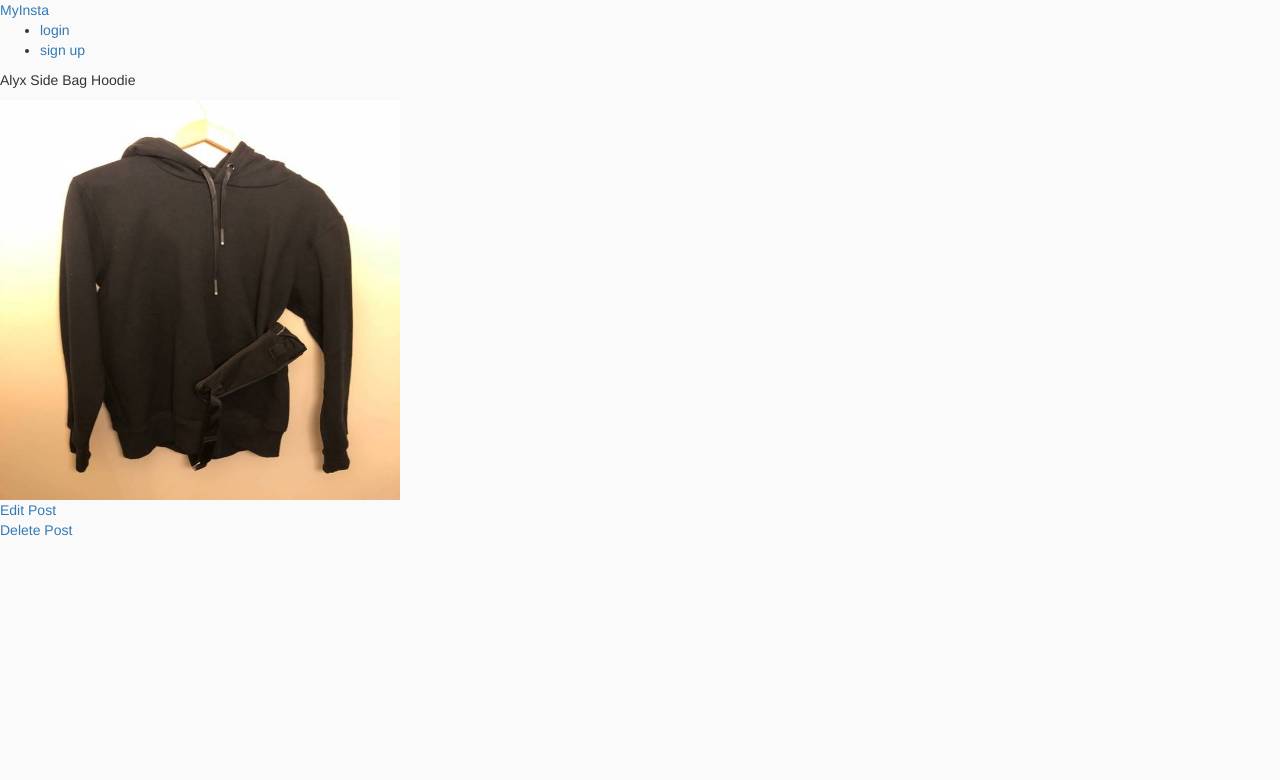
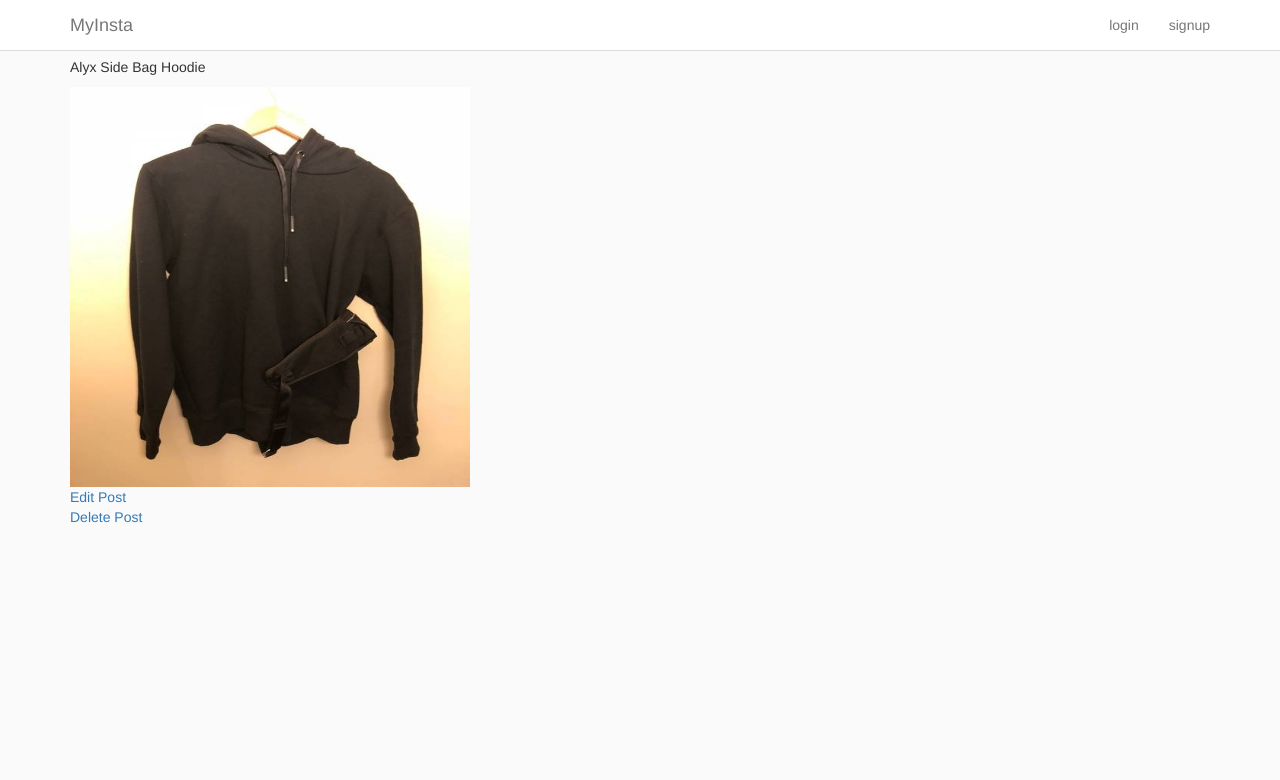
Before and after one commit to murphykobe/InstaProj, a Django app: page /post/1/ in a window 1280 px wide. Shown: the top 780 px of the page. Run offline with Django 3.2, Linux system fonts and the light colour scheme; data comes from the database, SQL or seed files in the repository; some libraries are stand-ins or nearby versions.

Commit message:
prettify navbar

```diff
--- a/static/css/test.css
+++ /dev/null
@@ -1,4 +0,0 @@
-div {
-    color:red;
-    font-size:15px;
-}
--- /dev/null
+++ b/templates/base.html
@@ -0,0 +1,31 @@
+<html>
+    {% load static %}
+    <head>
+
+        <meta charset="utf-8">
+        <meta name="viewport" content="width=device-width, initial-scale=1">
+        <title>JZ Insta</title>
+        <link href="{% static 'vendor/bootstrap/css/bootstrap.min.css' %}" rel="stylesheet">
+        <link href="{% static 'vendor/font-awesome-4.6.3/css/font-awesome.min.css' %}" rel="stylesheet">
+        <link href="{% static 'css/style.css' %}" rel="stylesheet">
+    </head>
+    <body>
+        {% include 'header.html' %}
+
+        <div class="content-wrapper">
+            <div class="container">
+                {% block content %}
+                {% endblock content%}
+            </div>
+        </div>
+
+        <script type="text/javascript" src="{% static 'js/jquery-3.1.0.min.js' %}"></script>
+        <script type="text/javascript" src="{% static 'vendor/bootstrap/js/bootstrap.min.js' %}"></script>
+        <script type="text/javascript" src="{% static 'js/ajax-csrf-auth.js' %}"></script>
+        <script type="text/javascript" src="{% static 'js/index.js' %}"></script>
+
+        {% block extrascript %}
+        {% endblock %}
+
+    </body>
+</html>
--- a/templates/create_post.html
+++ b/templates/create_post.html
@@ -1,4 +1,4 @@
-{% extends 'header.html'%}
+{% extends 'base.html'%}
 
 {% block content %}
 
--- a/templates/delete_post.html
+++ b/templates/delete_post.html
@@ -1,5 +1,4 @@
-{% extends 'header.html'%}
-
+{% extends 'base.html'%}
 
 {% block content %}
 
--- a/templates/header.html
+++ b/templates/header.html
@@ -1,35 +1,30 @@
-<html>
- {% load static %}
-<head>
-    <link rel="stylesheet" href="{% static 'vendor/bootstrap/css/bootstrap.css' %}">
-    <link rel="stylesheet" href="{% static 'css/style.css' %}">
-    <link rel="stylesheet" href="{% static 'vendor/font-awesome-4.6.3/css/font-awesome.css' %}">
-</head>
-
-<body>
- <div>
-    <a href="/"> MyInsta </a>
+<div class="navbar navbar-default navbar-fixed-top" id="main-nav">
+    <div class="container desktop">
+        <div class="navbar-header">
+            <a href="/" class="navbar-brand">MyInsta</a>
         </div>
 
-<div>
-    <ul>
+        <div id="navbar-main">
+            <ul class="nav navbar-nav navbar-right">
                 {% if request.user.is_authenticated %}
                     <li>
-            <a href="{% url 'logout' %}">logout</a>
+                      <a href="{% url 'home' %}">
+                        <i class="fa fa-home  aria-hidden="true"></i>
+                      </a>
                     </li>
+                    <li><a href="{% url 'home' %}"><i class="fa fa-search" aria-hidden="true"></i></a></li>
+                    <li><a href="{% url 'create_post' %}"><i class="fa fa-plus"  aria-hidden="true"></i></a></li>
+                    <li><a href="{% url 'home' %}"><i class="fa fa-user"  aria-hidden="true"></i></a></li>
+                    <li><a href="{% url 'logout' %}"><i class="fa fa-sign-out"  aria-hidden="true"></i></a></li>
                 {% else %}
                     <li>
                         <a href="{% url 'login' %}">login</a>
                     </li>
-
                     <li>
-            <a href="{% url 'sign_up' %}">sign up</a>
+                        <a href="{% url 'signup' %}">signup</a>
                     </li>
                 {% endif %}
             </ul>
-<div>
-
-{% block content%}
-{% endblock content%}
-</body>
-</html>
+        </div>
+    </div>
+</div>
--- a/templates/index.html
+++ b/templates/index.html
@@ -1,4 +1,4 @@
-{% extends 'header.html'%}
+{% extends 'base.html'%}
 
 {% block content %}
 
--- a/templates/post_details.html
+++ b/templates/post_details.html
@@ -1,5 +1,4 @@
-{% extends 'header.html'%}
-
+{% extends 'base.html'%}
 
 {% block content %}
 
--- a/templates/registration/login.html
+++ b/templates/registration/login.html
@@ -1,4 +1,4 @@
-{% extends 'header.html'%}
+{% extends 'base.html'%}
 
 {% block content %}
 
--- a/templates/registration/sign_up.html
+++ b/templates/registration/sign_up.html
@@ -1,5 +1,4 @@
-
-{% extends 'header.html'%}
+{% extends 'base.html'%}
 
 {% block content %}
 
--- a/templates/update_post.html
+++ b/templates/update_post.html
@@ -1,5 +1,4 @@
-{% extends 'header.html'%}
-
+{% extends 'base.html'%}
 
 {% block content %}
 
```
Lines whose indentation alone changed are shown as unchanged.
